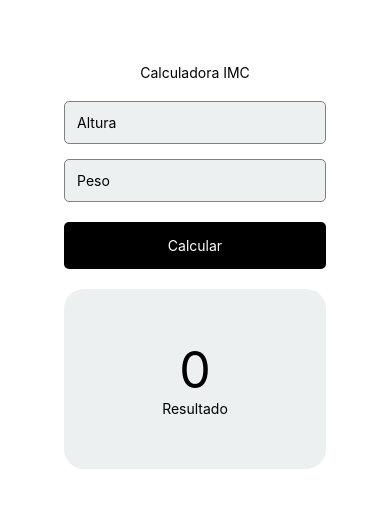
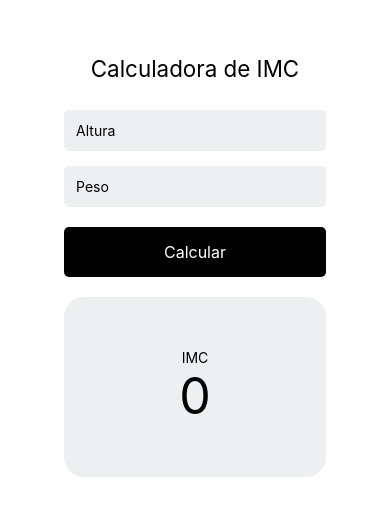
Before and after one commit to shl0mo/Calculadora_IMC-ReactNative, a React Native app: screen / in a window 390 px wide. Shown: the part 156-672 px from the top of the page. Built offline with nearby package versions, Linux system fonts and the light colour scheme.

Commit message:
ajuste_estilo

```diff
--- a/App.js
+++ b/App.js
@@ -6,7 +6,7 @@ export default function App() {
   const [altura, setAltura] = useState('')
   const [peso, setPeso] = useState('')
   const [imc, setImc] = useState('0')
-  const [resultado, setResultado] = useState('Resultado')
+  const [resultado, setResultado] = useState('')
 
   const defineImc = () => {
     let imc = peso/(altura*altura)
@@ -34,7 +34,7 @@ export default function App() {
   return (
     <View style={styles.container}>
       <View>
-        <Text>Calculadora IMC</Text>
+        <Text style={styles.titulo}>Calculadora de IMC</Text>
       </View>
       <View style={styles.containers}>
         <TextInput style={styles.inputs} placeholder='Altura' value={altura} onChangeText={dado_altura => setAltura(dado_altura)}/>
@@ -43,13 +43,14 @@ export default function App() {
       <View style={styles.containers}>
         <TouchableOpacity style={styles.botao} onPress={() => { defineImc() }
         }>
-          <Text style={styles.colorWhite}>Calcular</Text>
+          <Text style={styles.textoBotao}>Calcular</Text>
         </TouchableOpacity>
       </View>
       <View style={styles.containers}>
         <View style={styles.boxResultado}>
+          <Text style={styles.stringImc}>IMC</Text>
           <Text style={styles.imc}>{imc}</Text>
-          <Text>{resultado}</Text>
+          <Text style={styles.stringResultado}>{resultado}</Text>
         </View>
       </View>
     </View>
@@ -63,8 +64,12 @@ const styles = StyleSheet.create({
     alignItems: 'center',
     padding: 8,
   },
+  titulo: {
+    fontSize: '1.4em',
+    marginBottom: 8
+  },
   inputs: {
-    borderWidth: 1,
+    //borderWidth: 1,
     borderColor: 'gray',
     padding: 12,
     borderRadius: 5,
@@ -80,8 +85,9 @@ const styles = StyleSheet.create({
     fontFamily: 'Arial',
     width: '70%'
   },
-  colorWhite: {
-    color: 'white'
+  textoBotao: {
+    color: 'white',
+    fontSize: '1em'
   },
   containers: {
     width: '100%',
@@ -101,5 +107,8 @@ const styles = StyleSheet.create({
 	},
   imc: {
     fontSize: 50
+  },
+  stringResultado: {
+    fontSize: '1.1em'
   }
 });
```
